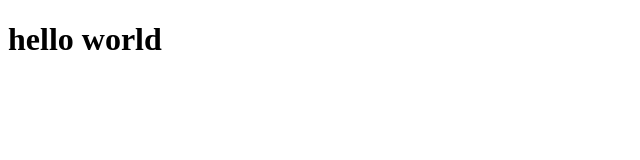
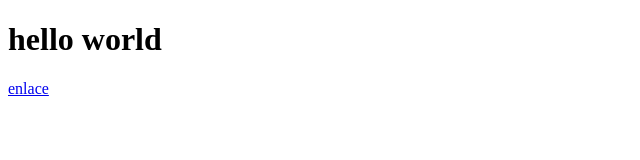
Before and after one commit to dermirdabapari/dermirdabapari.github.io, a plain HTML site: page index.html in a window 1280 px wide. Shown: the full height of the page, 0-640 px from the left. Drawn offline with Linux system fonts and the light colour scheme.

Commit message:
Update index.html

```diff
--- a/index.html
+++ b/index.html
@@ -9,5 +9,11 @@
 
     <h1>hello world</h1>
 
+    <a href="https://api.instagram.com/oauth/authorize
+  ?client_id=1008806700133916
+  &redirect_uri=https://dermirdabapari.github.io/
+  &scope=user_profile,user_media
+  &response_type=code">enlace</a>
+
 </body>
 </html>
```
